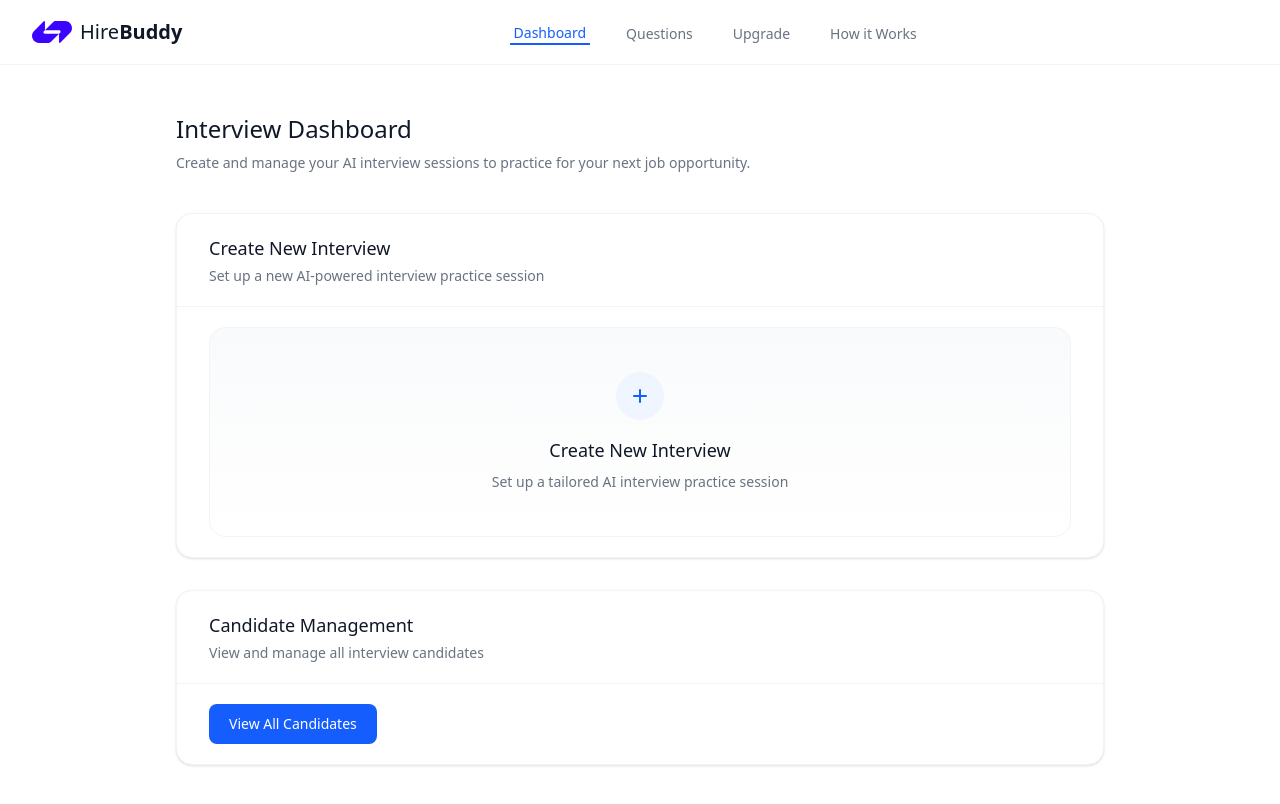
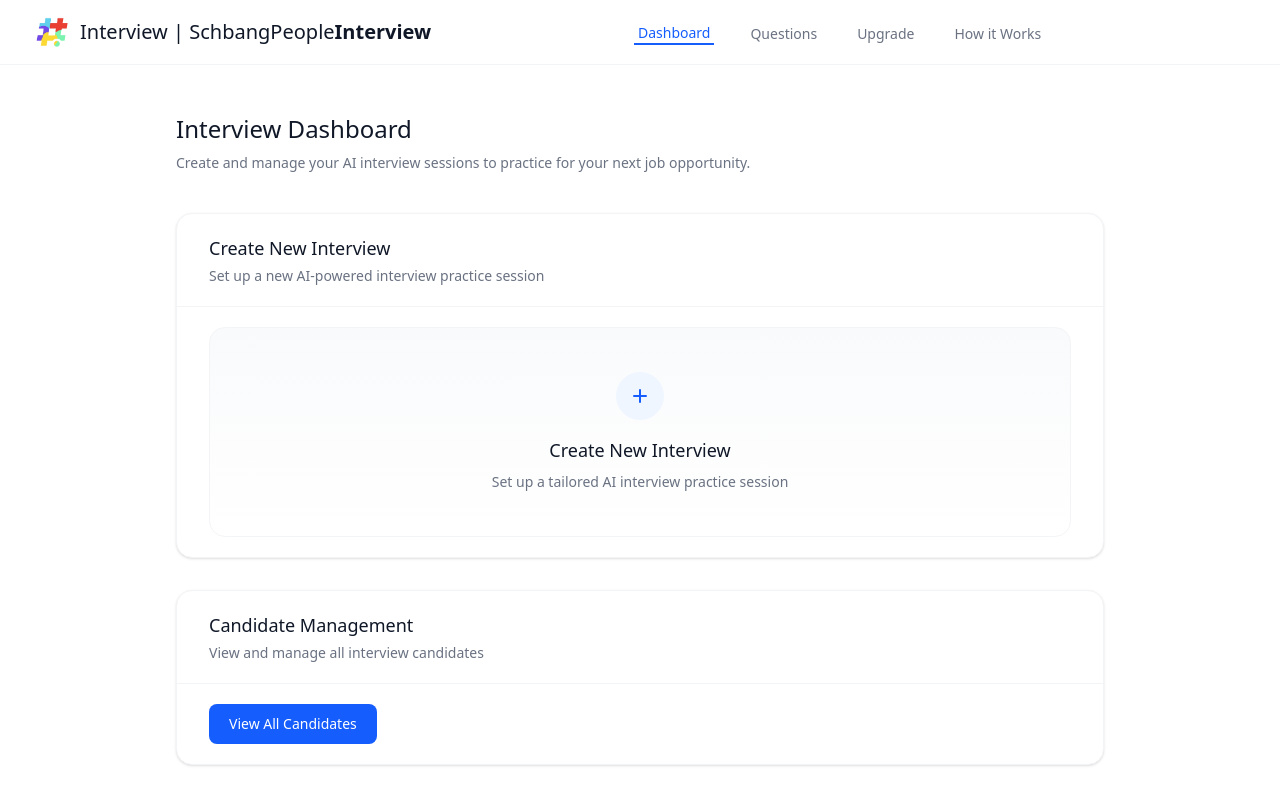
Before and after one commit to KaranB37/AInterview, a Next.js app: page /dashboard in a window 1280 px wide. Shown: the top 804 px of the page. Built offline with nearby package versions, Linux system fonts and the light colour scheme; no server answers.

Commit message:
17272728

```diff
--- a/app/dashboard/_components/Header.jsx
+++ b/app/dashboard/_components/Header.jsx
@@ -4,6 +4,7 @@ import Image from 'next/image'
 import { usePathname, useRouter } from 'next/navigation'
 import React, { useEffect } from 'react'
 import Link from 'next/link'
+import Logo from './schbanglogo.png'
 
 const Header = () => {
     const path = usePathname();
@@ -27,8 +28,8 @@ const Header = () => {
                     <div className="flex items-center">
                         <Link href="/dashboard">
                             <div className="flex items-center cursor-pointer">
-                                <Image src={'/logo.svg'} width={40} height={40} alt='HireBuddy Logo' />
-                                <span className="ml-2 text-xl font-medium text-gray-900">Hire<span className="font-semibold">Buddy</span></span>
+                                <Image src={Logo} width={40} height={40} alt='SchbangInterview' />
+                                <span className="ml-2 text-xl font-medium text-gray-900">Interview | SchbangPeople<span className="font-semibold">Interview</span></span>
                             </div>
                         </Link>
                     </div>
```
Also changed, not shown: app/dashboard/_components/schbanglogo.png (added).
